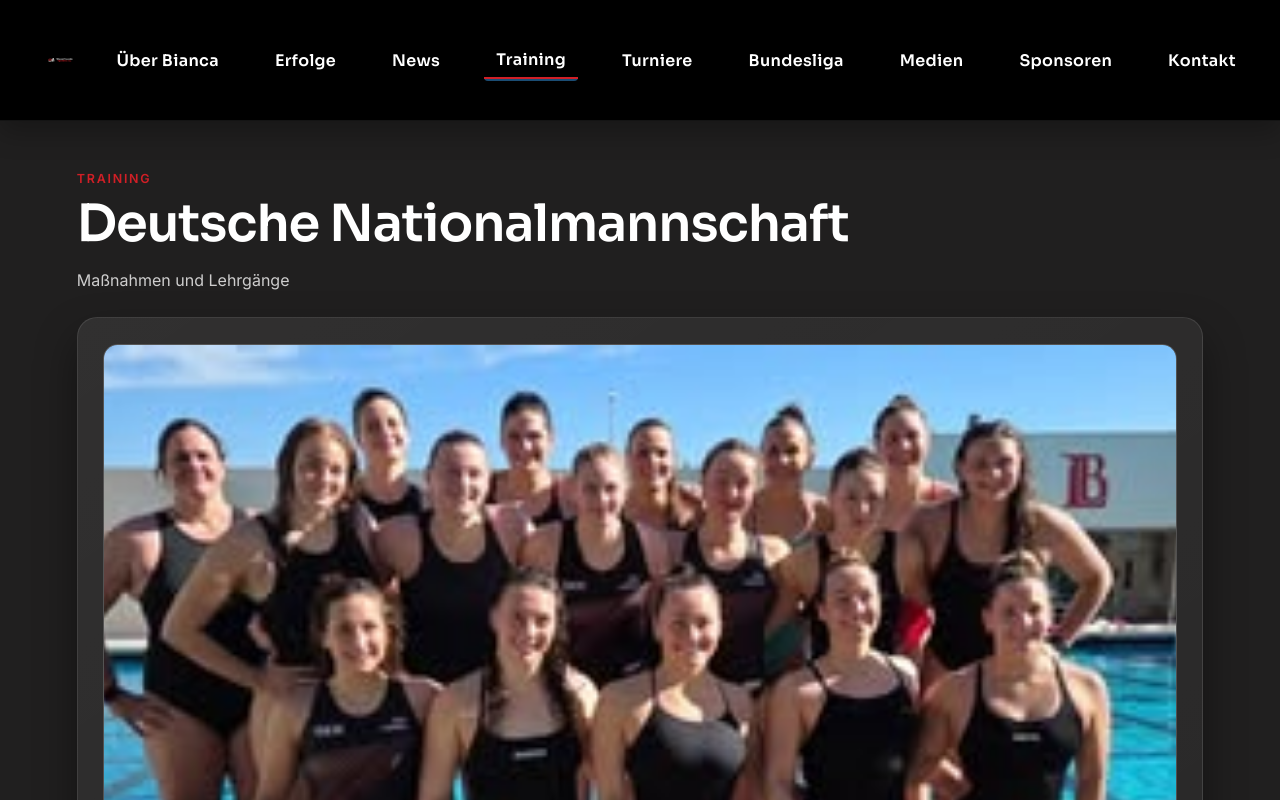
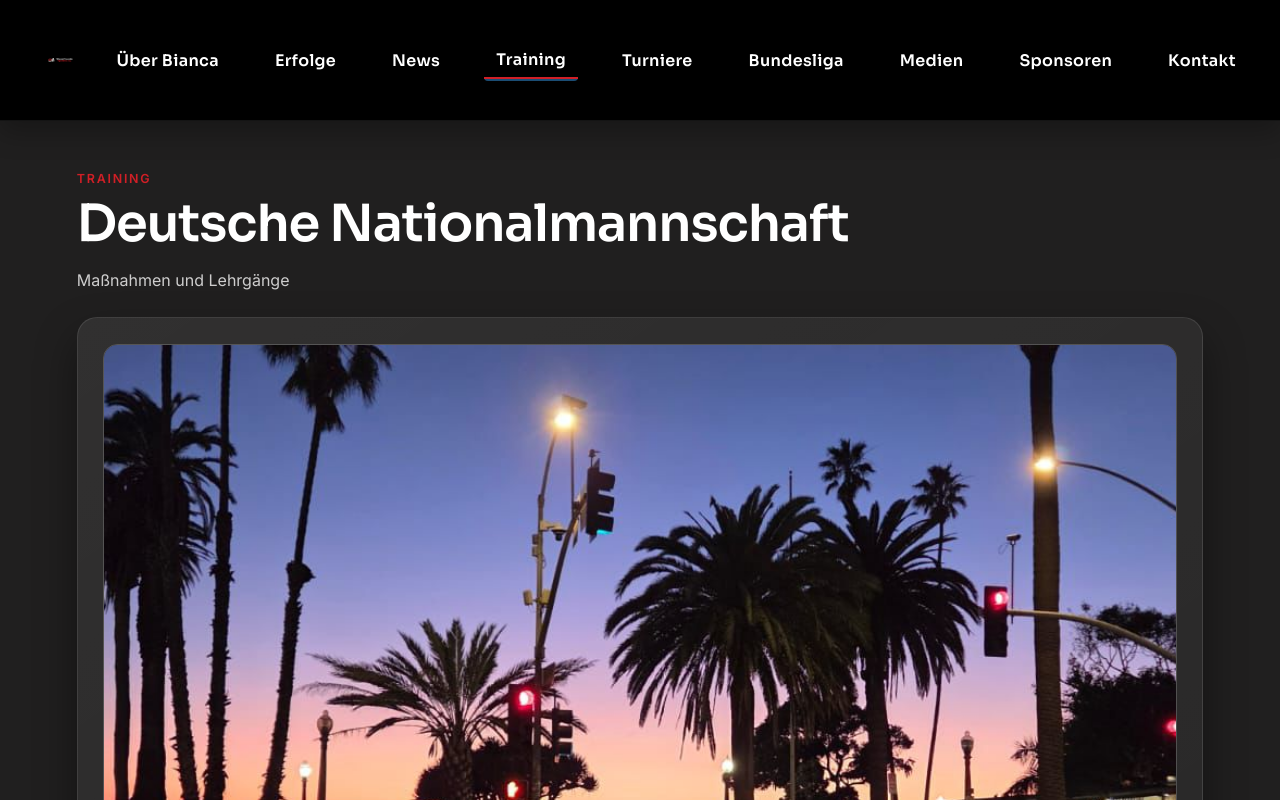
Before and after one commit to biancamitterbauer/bianca-waterpolo, an Angular app: page /training in a window 1280 px wide. Built offline with nearby package versions, Linux system fonts and the light colour scheme.

Commit message:
chore(training): use LA image for EM prep card

```diff
--- a/src/app/features/training/training.component.ts
+++ b/src/app/features/training/training.component.ts
@@ -31,7 +31,7 @@ export class TrainingComponent {
       title: 'EM-Vorbereitung in Kalifornien',
       period: 'Januar 2026',
       location: 'Long Beach City College, Kalifornien (USA)',
-      imageSrc: 'assets/images/instagram/DTZglBBFEMi_4.jpg',
+      imageSrc: 'assets/images/logos/LA.jpeg',
       imageAlt: 'EM-Vorbereitung in Kalifornien – 4. Bild des Instagram-Posts',
       summary:
         'Das deutsche Frauen-Nationalteam startet mit einem intensiven Trainingslager in Long Beach ins neue Jahr und nutzt die Anlage des Long Beach City College für die EM-Vorbereitung.',
```
Also changed, not shown: src/assets/images/logos/LA.jpeg (added).
